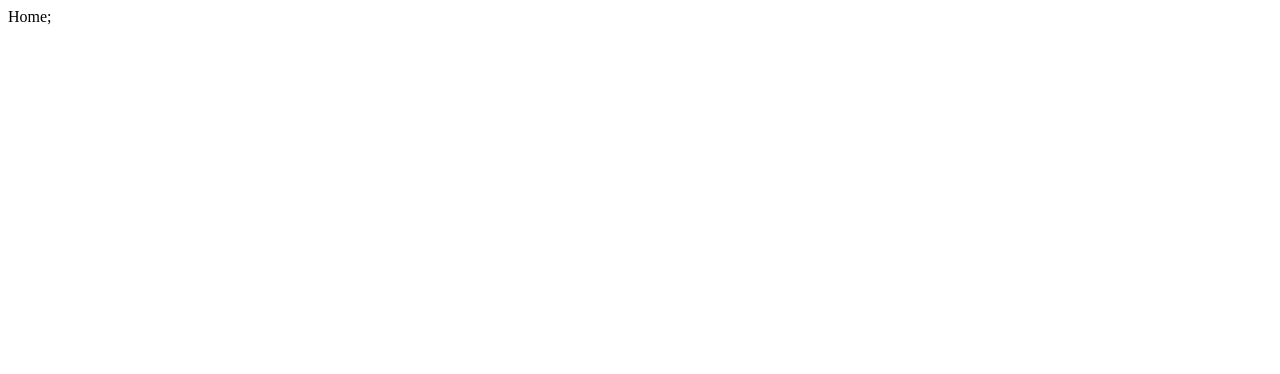
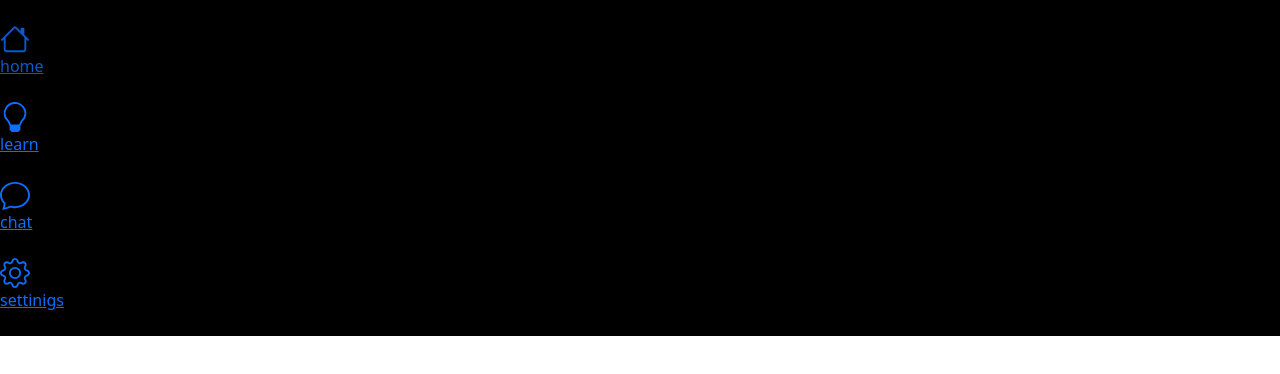
Before and after one commit to kill-switch-pro/schoolhub, a Next.js app: page /home in a window 1280 px wide. Shown: the top 374 px of the page. Built offline with nearby package versions, Linux system fonts and the light colour scheme.

Commit message:
added home page

```diff
--- a/app/globals.css
+++ b/app/globals.css
@@ -177,24 +177,6 @@ img.sign-in-img {
   height: 100%;
 }
 
-.sign-up-modal {
-  position: absolute;
-  display: flex;
-  overflow: auto;
-  flex-direction: column;
-  justify-content: center;
-  border: 3px solid rgb(12, 59, 89);
-  width: max-content;
-  height: 40%;
-  width: 30%;
-  padding: 2rem;
-  border-radius: 6px;
-  margin-top: 4rem;
-  margin-left: 1rem;
-  padding: 0;
-  padding-left: 5px;
-}
-
 .signup-h2 {
   background: #000;
 }
--- a/app/home/page.tsx
+++ b/app/home/page.tsx
@@ -1,7 +1,61 @@
 import React from "react";
+import "./home.css";
+import {
+  Chat,
+  Gear,
+  Google,
+  House,
+  Lightbulb,
+  Search,
+} from "react-bootstrap-icons";
+import { time } from "console";
+import { title } from "process";
+import Link from "next/link";
+import "bootstrap/dist/css/bootstrap.css";
+
+const Navigation = [
+  {
+    title: "home",
+    icon: House,
+  },
+  {
+    title: "learn",
+    icon: Lightbulb,
+  },
+  {
+    title: "chat",
+    icon: Chat,
+  },
+  {
+    title: "settinigs",
+    icon: Gear,
+  },
+];
 
 function Home() {
-  return <div>Home;</div>;
+  return (
+    <>
+      <div className="w-full h-auto flex justify-center relative bg-black">
+        <div className="max-w-screen-lg w-full h-full flex relative">
+          {/*left side bar for navigation*/}
+          <section className="fixed w-72 flex flex-col h-screen">
+            {Navigation.map((item) => (
+              <Link
+                className="bg-white/50 flex items-center justify-center space-x-2 rounded-3xl p-4"
+                href={`/${item.title.toLowerCase()}`}
+                key={item.title}
+              >
+                <div>
+                  <item.icon size={30} />
+                </div>
+                <div>{item.title}</div>
+              </Link>
+            ))}
+          </section>
+        </div>
+      </div>
+    </>
+  );
 }
 
 export default Home;
--- a/app/login/page.tsx
+++ b/app/login/page.tsx
@@ -11,7 +11,7 @@ import Link from "next/link";
 const SignUpPage = () => {
   return (
     <>
-      <div className="signup-page bg-danger">
+      <div className="signup-page h-full bg-blue-200">
         <section>
           <div className="container h-100 ">
             <div className="row d-flex justify-content-center align-items-center h-100">
--- a/app/login/signuppage.css
+++ b/app/login/signuppage.css
@@ -1,9 +1,6 @@
 .signup-page {
   background-image: linear-gradient(to right, #cce4f3, #98bffe);
   box-sizing: border-box;
-  margin: 0;
-  padding: 0;
-  height: 100%;
 }
 
 .signup-input {
@@ -58,5 +55,5 @@ input {
 }
 
 .card-body {
-  box-shadow: 2px 3px 7px 2px;
+  box-shadow: 2px 2px 6px 1px;
 }
--- a/app/page.tsx
+++ b/app/page.tsx
@@ -78,7 +78,7 @@ export default function LandingPage() {
                             </div>
                           </div>
                           <div className="d-flex justify-content-center mx-4 mb-3 mb-lg-4">
-                            <Link href={"void"}>
+                            <Link href={"home/"}>
                               <button
                                 type="button"
                                 className="btn btn-primary "
```
Also changed, not shown: app/home/home.css (added).
